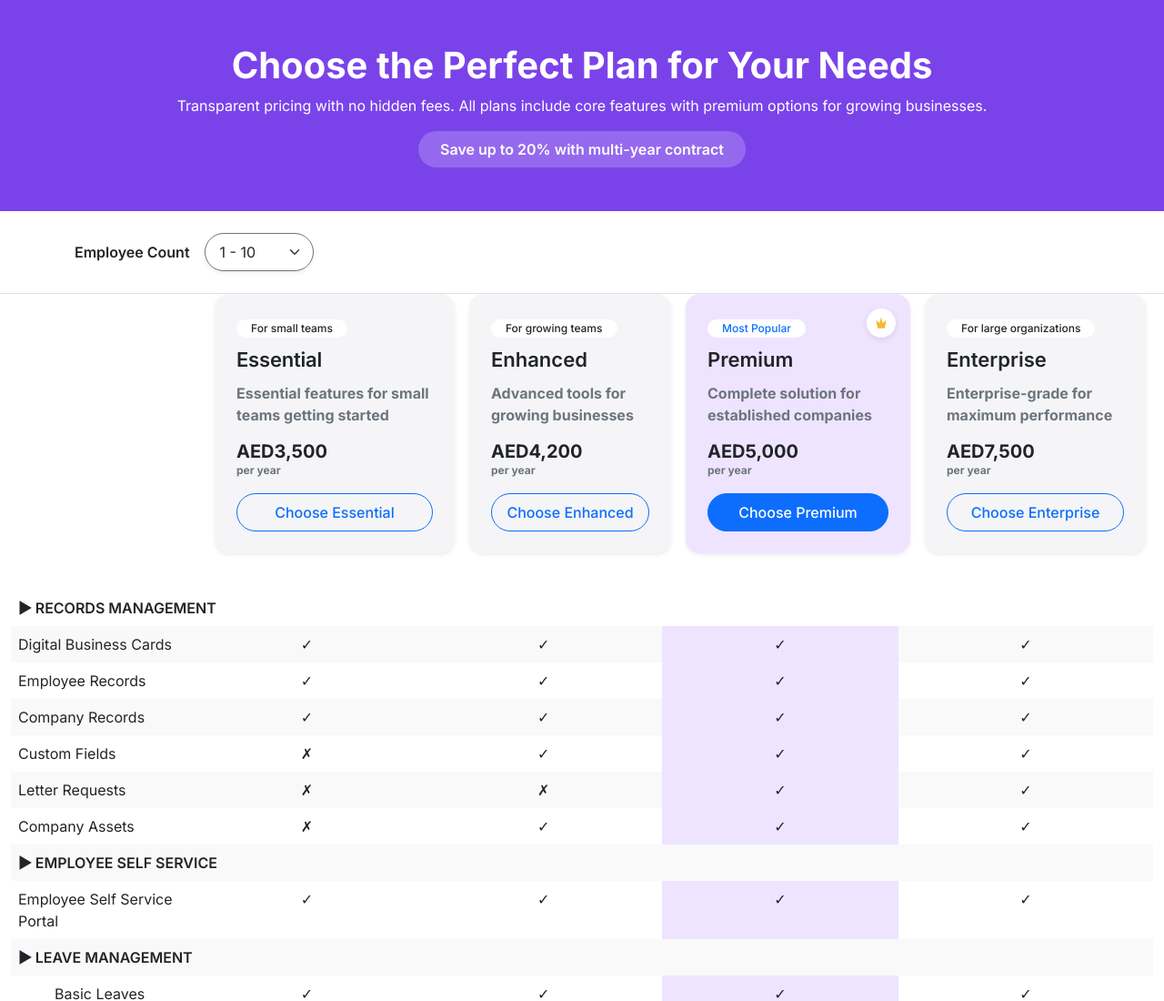
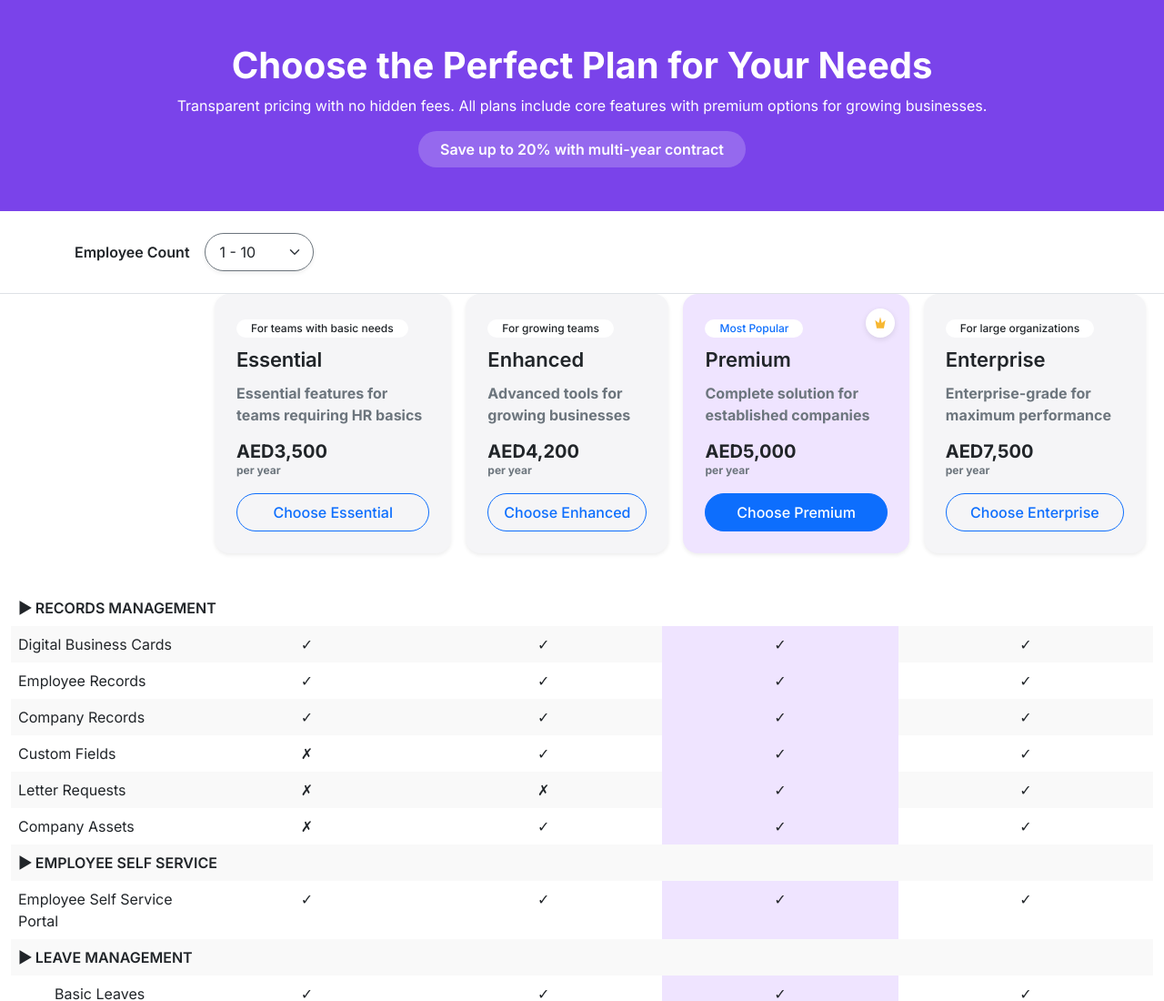
Before and after one commit to mashapajfhp/bayzat-all-in-one-pricing-table, a plain HTML site: page index.html in a window 1280 px wide. Shown: the top 1100 px of the page at 91% size. Drawn offline with nearby package versions, Linux system fonts and the light colour scheme.

Commit message:
Add files via upload

```diff
--- a/index.html
+++ b/index.html
@@ -159,10 +159,10 @@
             <!-- Essential Plan -->
             <th class="p-4 rounded-4 shadow-sm text-start flex-grow-1" style="background-color: #f5f5f7; font-family: 'Inter';">
               <div class="mb-2">
-                <span class="badge bg-white text-dark fw-medium px-3 py-1 rounded-pill" style="font-size: 0.75rem;">For small teams</span>
+                <span class="badge bg-white text-dark fw-medium px-3 py-1 rounded-pill" style="font-size: 0.75rem;">For teams with basic needs</span>
               </div>
               <div class="fw-semibold mb-2" style="font-size: 1.375rem; letter-spacing: -0.2px;">Essential</div>
-              <p class="mb-3 text-secondary">Essential features for small teams getting started</p>
+              <p class="mb-3 text-secondary">Essential features for teams requiring HR basics</p>
               <div class="plan-price fw-bold mb-1" style="font-size: 5.5rem;">AED99</div>
 
             <p></p>
```
